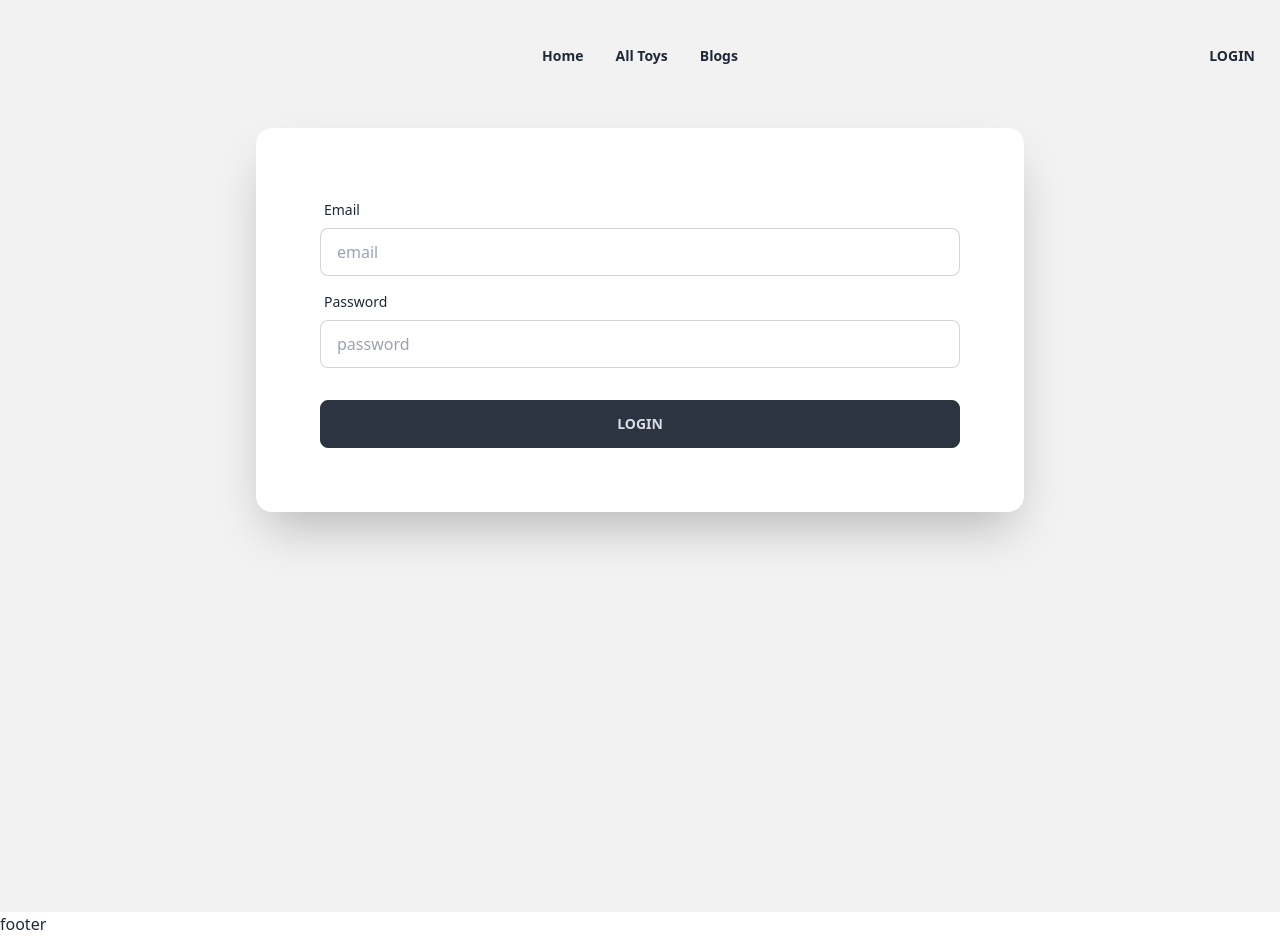
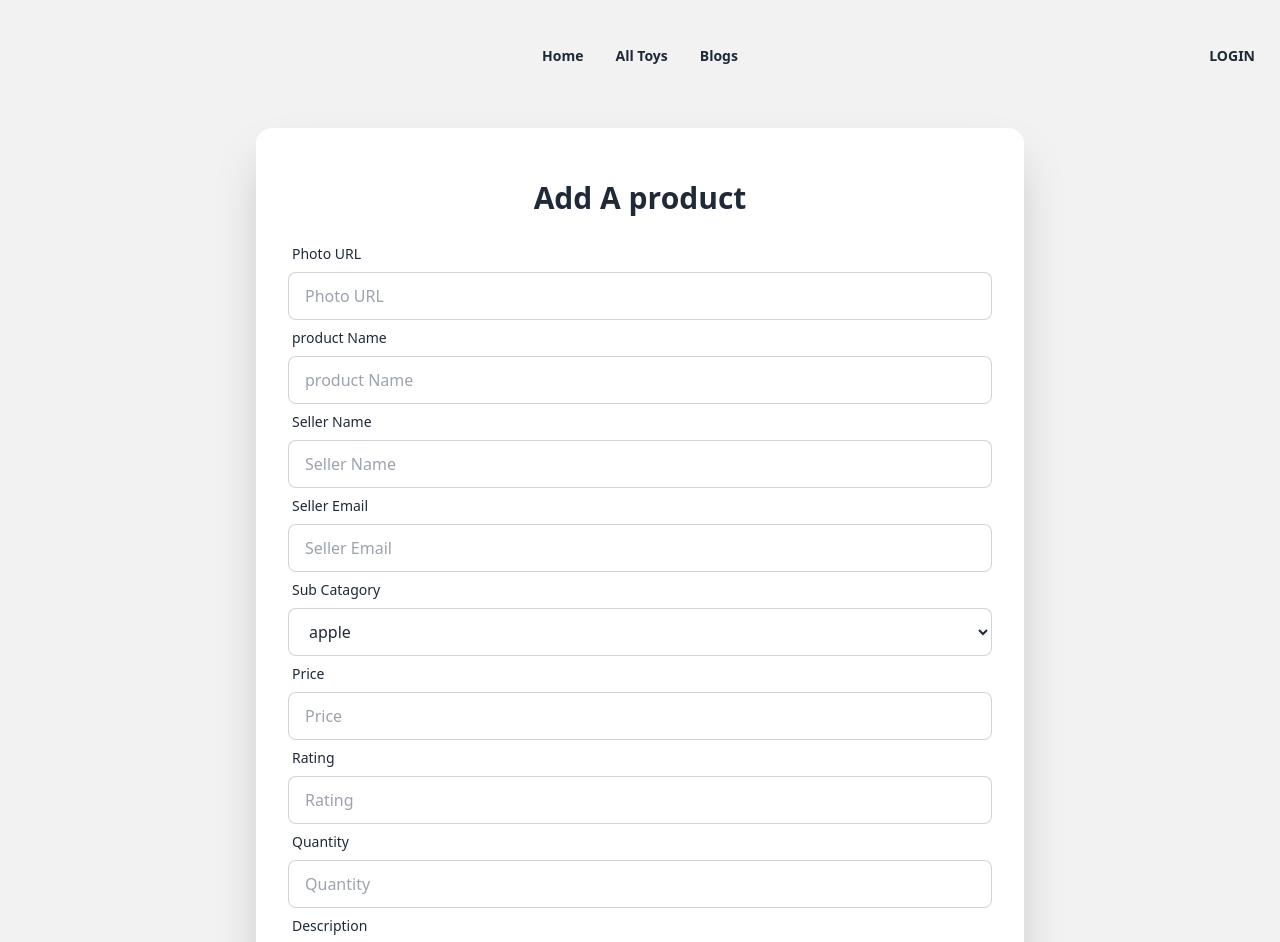
Before and after one commit to Rezuan-Alam-Rean/brandshop-client, a React (Vite) app: page /addProduct in a window 1280 px wide. Shown: the top 942 px of the page. Built offline with nearby package versions, Linux system fonts and the light colour scheme; no server answers.

Commit message:
added product page created

```diff
--- a/src/hooks/useTitle.js
+++ b/src/hooks/useTitle.js
@@ -2,7 +2,7 @@ import { useEffect } from "react"
 
 const useTitle=title=>{
     useEffect(()=>{
-document.title =`${title} | Speedy-Racer-Toys`
+document.title =`${title} | Brands-shops`
     },[title])
 }
 export default useTitle;
--- a/src/pages/AddProducts/AddProduct.jsx
+++ b/src/pages/AddProducts/AddProduct.jsx
@@ -1,27 +1,23 @@
-
-
+import { useContext } from "react";
+import { useForm } from "react-hook-form";
+// ES6 Modules or TypeScript
 import Swal from 'sweetalert2'
-
-
+import { AuthContext } from "../../Provider/AuthProvider";
+import useTitle from "../../hooks/useTitle";
 
 const AddProduct = () => {
+  useTitle('Addproduct')
+    // eslint-disable-next-line no-unused-vars
+    const {user}=useContext(AuthContext)
+    const { register, handleSubmit, formState: { errors } } = useForm();
 
-
-const handlePost =(event)=>{
-    event.preventDefault();
-    // console.log(event);
-    const form = event.target;
-    const email = form.email.value;
-    const password = form.password.value;
-    const myData={
-        email :email,
-        password :password
-    }
-    console.log(myData);
-    fetch("http://localhost:5000/post/product", {
+    const onSubmit = data => {
+      const price = Number(data.price);
+      data.price =price
+        fetch("", {
             method: "POST",
             headers: { "Content-Type": "application/json" },
-        body: JSON.stringify(myData),
+            body: JSON.stringify(data),
           })
             .then((res) => res.json())
             .then((data) => {
@@ -29,14 +25,17 @@ const handlePost =(event)=>{
                 if(data.insertedId){
                     Swal.fire({
               title: 'success!',
-          text: 'Toys Added',
+              text: 'product Added',
               icon: 'success',
               confirmButtonText: 'Cool'
             })
 
 
             }});
+          console.log(data);
+
     }
+
 
     return (
 
@@ -47,24 +46,78 @@ const handlePost =(event)=>{
 
     <div className="card w-full max-w-3xl shadow-2xl bg-base-100">
     <div className="card-body">
-    <form onSubmit={handlePost} className="card-body">
+    <form onSubmit={handleSubmit(onSubmit)} >
+    {errors.exampleRequired && <span>This field is required</span>}
+        <h1 className="text-center font-extrabold mt-5 mb-5 text-3xl">Add A product</h1>
         <div className="form-control">
           <label className="label">
-                                <span className="label-text">Email</span>
+            <span className="label-text">Photo URL</span>
           </label>
-                            <input type="email" placeholder="email" name='email' className="input input-bordered" required />
+          <input type="url" placeholder="Photo URL"  {...register("photoUrl", { required: true })} className="input input-bordered" />
         </div>
         <div className="form-control">
           <label className="label">
-                                <span className="label-text">Password</span>
+            <span className="label-text">product Name</span>
           </label>
-                            <input type="password" placeholder="password" name='password' className="input input-bordered" required />
+          <input type="text" placeholder="product Name"  {...register("productName", { required: true })} className="input input-bordered" />
 
         </div>
-                        <div className="form-control mt-6 p-0">
-                            <button type='submit' className="btn btn-neutral">Login</button>
+        <div className="form-control">
+          <label className="label">
+            <span className="label-text">Seller Name</span>
+          </label>
+          <input type="text" placeholder="Seller Name" defaultValue={user?.displayName} readOnly {...register("sellerName", { required: true })} className="input input-bordered" />
+
         </div>
+        <div className="form-control">
+          <label className="label">
+            <span className="label-text">Seller Email</span>
+          </label>
+          <input type="text" placeholder="Seller Email" defaultValue={user?.email} readOnly  {...register("sellerEmail", { required: true })} className="input input-bordered" />
 
+        </div>
+        <div className="form-control">
+          <label className="label">
+            <span className="label-text">Sub Catagory</span>
+          </label>
+          <select className="input input-bordered" {...register("category")}>
+            <option value="apple">apple</option>
+            <option value="google">google</option>
+            <option value="samsung">samsung</option>
+          </select>
+
+        </div>
+        <div className="form-control">
+          <label className="label">
+            <span className="label-text">Price</span>
+          </label>
+          <input type="number" placeholder="Price"  {...register("price", { required: true })} className="input input-bordered" />
+
+        </div>
+        <div className="form-control">
+          <label className="label">
+            <span className="label-text">Rating</span>
+          </label>
+          <input type="text" placeholder="Rating"  {...register("rating", { required: true })} className="input input-bordered" />
+
+        </div>
+        <div className="form-control">
+          <label className="label">
+            <span className="label-text">Quantity</span>
+          </label>
+          <input type="text" placeholder="Quantity"  {...register("quantity", { required: true })} className="input input-bordered" />
+
+        </div>
+        <div className="form-control">
+          <label className="label">
+            <span className="label-text">Description</span>
+          </label>
+         <textarea {...register("description", { required: true })}  className="w-full px-4 py-3 border border-gray-300 rounded-md focus:outline-none  "></textarea>
+
+        </div>
+        <div className="form-control mt-6">
+          <button  className="btn btn-primary">Add product</button>
+        </div>
     </form>
       </div>
     </div>
@@ -74,4 +127,4 @@ const handlePost =(event)=>{
     );
 };
 
-export default AddProduct;
+export default AddProduct ;
```
Lines whose indentation alone changed are shown as unchanged.
